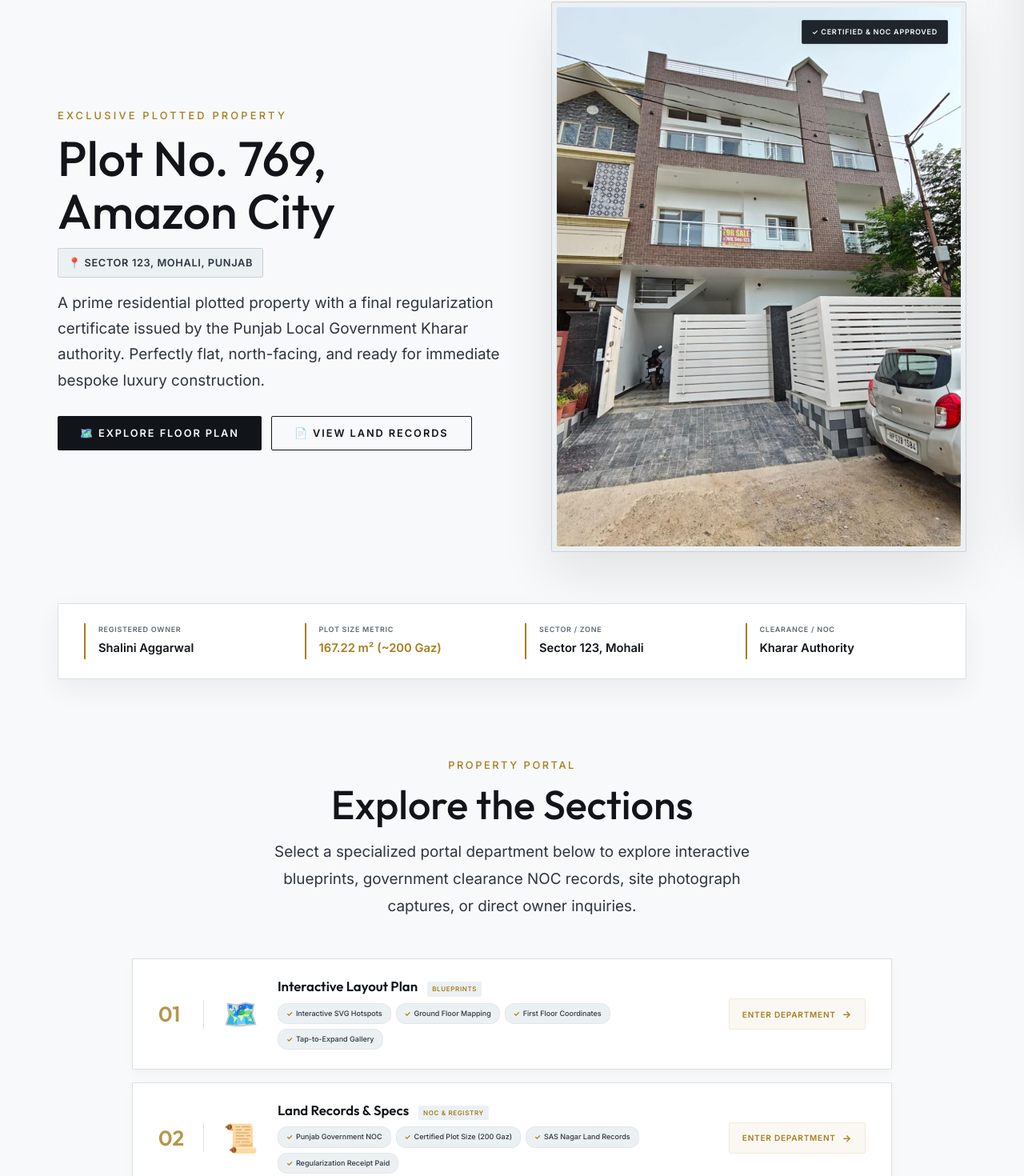
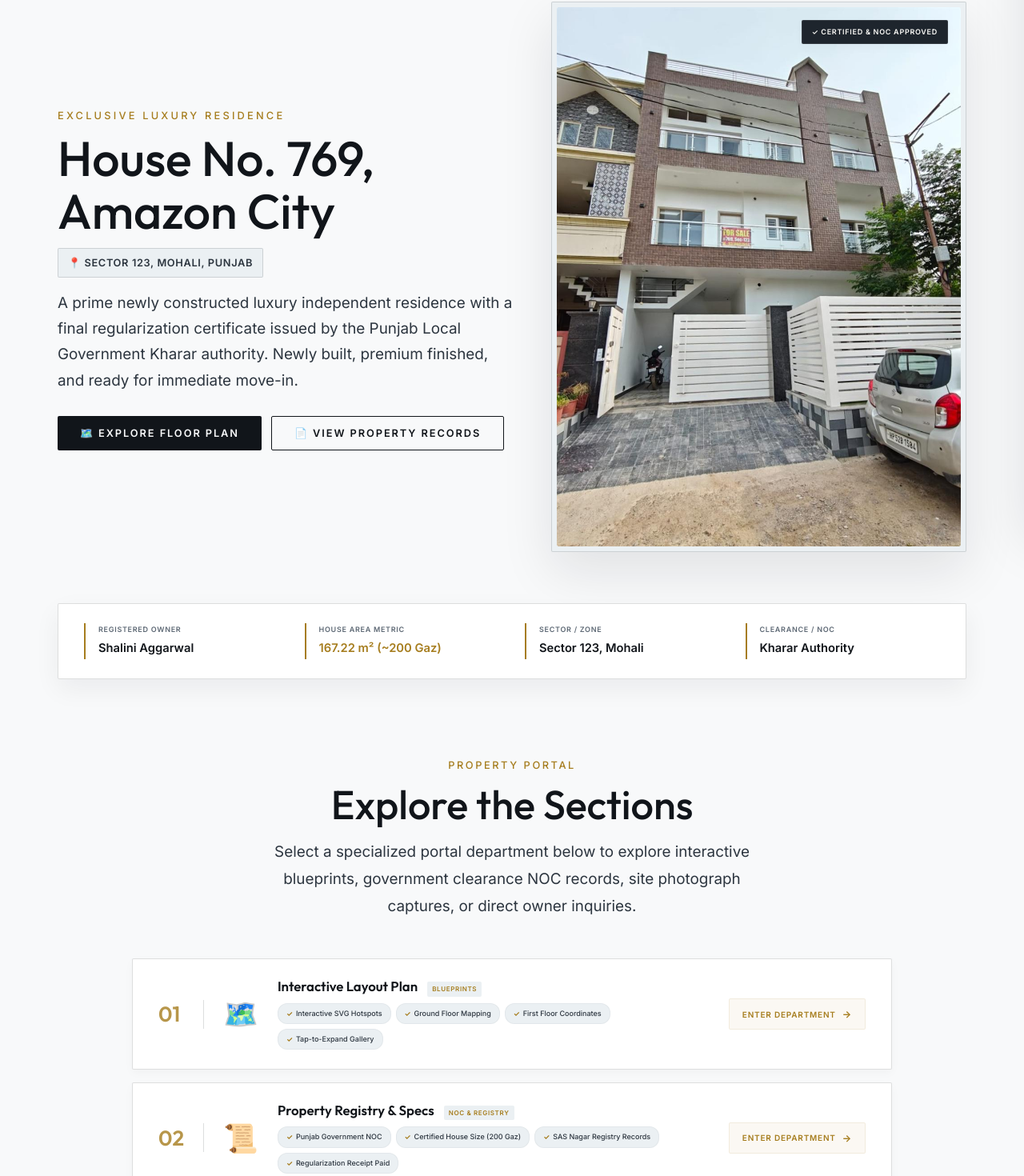
Before and after one commit to Rahul-Aggarwal1025/house_sell_site, a React (Vite) app: page / in a window 1280 px wide. Shown: the part 148-1618 px from the top of the page at 80% size. Built offline with nearby package versions, Linux system fonts and the light colour scheme.

Commit message:
Update site changes

```diff
--- a/src/components/ContactForm.jsx
+++ b/src/components/ContactForm.jsx
@@ -16,7 +16,7 @@ export default function ContactForm() {
         {/* Section Header */}
         <div className="section-header" style={{ marginBottom: 'var(--space-12)' }}>
           <span className="section-subtitle">Request Information</span>
-          <h2>Inquire About Plot 769</h2>
+          <h2>Inquire About House 769</h2>
           <p>
             Site visits arranged daily in Sector 123, Mohali. Connect with us directly via phone, WhatsApp, or email.
           </p>
@@ -138,7 +138,7 @@ export default function ContactForm() {
             </div>
 
             <p style={{ margin: 0, fontSize: 'var(--fs-sm)', color: 'var(--text-secondary)', lineHeight: '1.6' }}>
-              Plot No. 769 is situated within Sector 123, Mohali — offering swift connectivity to Chandigarh and major transit highways.
+              House No. 769 is situated within Sector 123, Mohali — offering swift connectivity to Chandigarh and major transit highways.
             </p>
 
             {/* Google Map */}
--- a/src/components/Gallery.jsx
+++ b/src/components/Gallery.jsx
@@ -63,7 +63,7 @@ export default function Gallery() {
   const impMapEntry = {
     id: 'legal-imp-map',
     url: impMapPdf,
-    title: 'Municipal Sanctioned Layout Map — Plot 769',
+    title: 'Municipal Sanctioned Layout Map — House 769',
     category: 'Legal NOC Documents',
     type: 'pdf',
     path: '/src/assets/Imp_map.pdf',
@@ -74,7 +74,7 @@ export default function Gallery() {
     // Site Photos (fall back to hero if none uploaded)
     ...(siteImages.length > 0
       ? siteImages
-      : [{ id: 'site-fallback-1', url: heroMansion, title: 'Plot 769 View', category: 'Site Photos', type: 'image' }]),
+      : [{ id: 'site-fallback-1', url: heroMansion, title: 'House 769 View', category: 'Site Photos', type: 'image' }]),
 
     // Layout Plans (show nothing if no files)
     ...floorplanImages,
@@ -116,7 +116,7 @@ export default function Gallery() {
           <h2>Media &amp; Layout Registry</h2>
           <p>
             An interactive media display showcasing actual site photos, official sector layouts,
-            and verified Punjab government regularized certificate credentials for Plot No. 769.
+            and verified Punjab government regularized certificate credentials for House No. 769.
           </p>
         </div>
 
--- a/src/components/Hero.jsx
+++ b/src/components/Hero.jsx
@@ -26,13 +26,13 @@ export default function Hero({ setCurrentPage }) {
     },
     {
       id: 'specifications',
-      title: 'Land Records & Specs',
+      title: 'Property Registry & Specs',
       icon: '📜',
       badge: 'NOC & Registry',
       bullets: [
         'Punjab Government NOC',
-        'Certified Plot Size (200 Gaz)',
-        'SAS Nagar Land Records',
+        'Certified House Size (200 Gaz)',
+        'SAS Nagar Registry Records',
         'Regularization Receipt Paid'
       ]
     },
@@ -42,7 +42,7 @@ export default function Hero({ setCurrentPage }) {
       icon: '🖼️',
       badge: 'Media Log',
       bullets: [
-        'Plot Front Boundary View',
+        'Property Front View',
         'Sector 123 Approach Road',
         'High-Res Room Photos',
         'Interactive Lightbox Set'
@@ -87,10 +87,10 @@ export default function Hero({ setCurrentPage }) {
           <div style={{ flex: '1 1 500px', display: 'flex', flexDirection: 'column', gap: 'var(--space-4)' }}>
             <div>
               <span className="section-subtitle" style={{ letterSpacing: '0.25em', display: 'inline-block', marginBottom: '8px' }}>
-                Exclusive Plotted Property
+                Exclusive Luxury Residence
               </span>
               <h1 style={{ fontSize: 'clamp(2.5rem, 5vw, 3.8rem)', fontWeight: '500', fontFamily: 'var(--font-serif)', lineHeight: '1.1', color: 'var(--text-primary)', marginBottom: '12px' }}>
-                Plot No. 769,<br />Amazon City
+                House No. 769,<br />Amazon City
               </h1>
               <div
                 style={{
@@ -113,7 +113,7 @@ export default function Hero({ setCurrentPage }) {
             </div>
 
             <p style={{ fontSize: 'var(--fs-md)', color: 'var(--text-secondary)', lineHeight: '1.7', margin: '0' }}>
-              A prime residential plotted property with a final regularization certificate issued by the Punjab Local Government Kharar authority. Perfectly flat, north-facing, and ready for immediate bespoke luxury construction.
+              A prime newly constructed luxury independent residence with a final regularization certificate issued by the Punjab Local Government Kharar authority. Newly built, premium finished, and ready for immediate move-in.
             </p>
 
             {/* Premium Button Action Group */}
@@ -130,7 +130,7 @@ export default function Hero({ setCurrentPage }) {
                 className="btn btn-outline"
                 style={{ padding: '12px 28px', display: 'inline-flex', alignItems: 'center', gap: '8px' }}
               >
-                📄 View Land Records
+                📄 View Property Records
               </button>
             </div>
           </div>
@@ -211,7 +211,7 @@ export default function Hero({ setCurrentPage }) {
             <strong style={{ fontSize: 'var(--fs-sm)', color: 'var(--text-primary)', fontWeight: '600', display: 'block', marginTop: '2px' }}>Shalini Aggarwal</strong>
           </div>
           <div style={{ flex: '1 1 180px', borderLeft: '2px solid var(--accent-color)', paddingLeft: '16px' }}>
-            <span style={{ display: 'block', fontSize: '9px', color: 'var(--text-muted)', textTransform: 'uppercase', letterSpacing: '0.08em', fontWeight: '600' }}>Plot Size Metric</span>
+            <span style={{ display: 'block', fontSize: '9px', color: 'var(--text-muted)', textTransform: 'uppercase', letterSpacing: '0.08em', fontWeight: '600' }}>House Area Metric</span>
             <strong style={{ fontSize: 'var(--fs-sm)', color: 'var(--accent-color)', fontWeight: '600', display: 'block', marginTop: '2px' }}>167.22 m² (~200 Gaz)</strong>
           </div>
           <div style={{ flex: '1 1 180px', borderLeft: '2px solid var(--accent-color)', paddingLeft: '16px' }}>
--- a/src/components/Specifications.jsx
+++ b/src/components/Specifications.jsx
@@ -12,12 +12,12 @@ export default function Specifications() {
   }, []);
 
   const quickSpecs = [
-    { label: 'Plot Number', value: 'Plot No. 769', icon: '📍' },
+    { label: 'House Number', value: 'House No. 769', icon: '📍' },
     { label: 'Project Name', value: 'Amazon City', icon: '🏗️' },
     { label: 'Sector Location', value: 'Sector 123 (Mohali)', icon: '🗺️' },
     { label: 'Registered Owner', value: 'Shalini Aggarwal', icon: '👤' },
     { label: 'Nominee / Co-Owner', value: 'Munish Aggarwal', icon: '👥' },
-    { label: 'Plot Size', value: '167.22 sqm (~200 Gaz)', icon: '📐' },
+    { label: 'House Area', value: '167.22 sqm (~200 Gaz)', icon: '📐' },
     { label: 'Vasika Reg. No.', value: '749', icon: '📝' },
     { label: 'Clearance Status', value: 'Paid & Regularized', icon: '✅' }
   ];
@@ -29,9 +29,9 @@ export default function Specifications() {
         {/* Header */}
         <div className="section-header" style={{ marginBottom: 'var(--space-12)' }}>
           <span className="section-subtitle">Sunrise Estate Mapping</span>
-          <h2>Official Sanctioned Map & Specs</h2>
+          <h2>Official Sanctioned Map &amp; Specs</h2>
           <p>
-            Review the high-resolution sanctioned layout map and certified legal clearances for Plot No. 769.
+            Review the high-resolution sanctioned layout map and certified legal clearances for House No. 769.
           </p>
         </div>
 
@@ -65,7 +65,7 @@ export default function Specifications() {
                   paddingBottom: '14px'
                 }}
               >
-                Certified Plot Parameters
+                Certified House Parameters
               </h3>
 
               {/* Premium Luxury Checklist / Parameters */}
@@ -99,7 +99,7 @@ export default function Specifications() {
             <div style={{ display: 'flex', flexDirection: 'column', gap: '12px', marginTop: '32px' }}>
               <a
                 href={impMapPdf}
-                download="Plot_769_Sanctioned_Map.pdf"
+                download="House_769_Sanctioned_Map.pdf"
                 className="btn"
                 style={{
                   backgroundColor: 'var(--accent-color)',
@@ -183,7 +183,7 @@ export default function Specifications() {
                 <span className="live-pulse-dot" style={{ backgroundColor: 'var(--accent-color)' }} />
                 <span>Sanctioned Layout Blueprint (Imp_map.pdf)</span>
               </div>
-              <span style={{ color: 'var(--accent-color)', fontSize: '10px' }}>PLOT NO. 769</span>
+              <span style={{ color: 'var(--accent-color)', fontSize: '10px' }}>HOUSE NO. 769</span>
             </div>
 
             {/* PDF Embedded Viewport / Mobile Blueprint Dashboard */}
@@ -220,7 +220,7 @@ export default function Specifications() {
                 <div style={{ display: 'flex', flexDirection: 'column', width: '100%', maxWidth: '280px', gap: '10px', marginTop: 'var(--space-2)' }}>
                   <a
                     href={impMapPdf}
-                    download="Plot_769_Sanctioned_Map.pdf"
+                    download="House_769_Sanctioned_Map.pdf"
                     className="btn btn-primary"
                     style={{
                       textAlign: 'center',
```
Also changed, not shown: index.html (+7 -7 lines).
